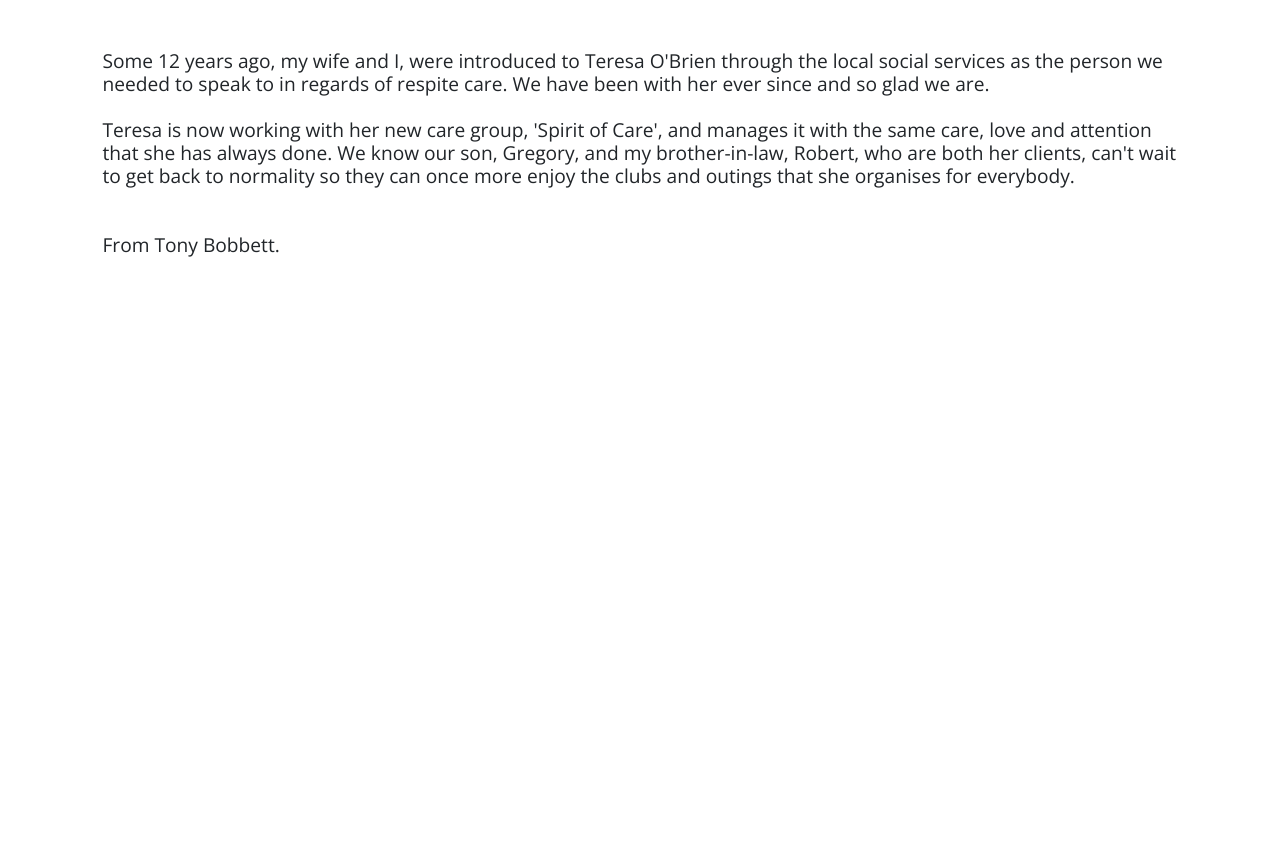
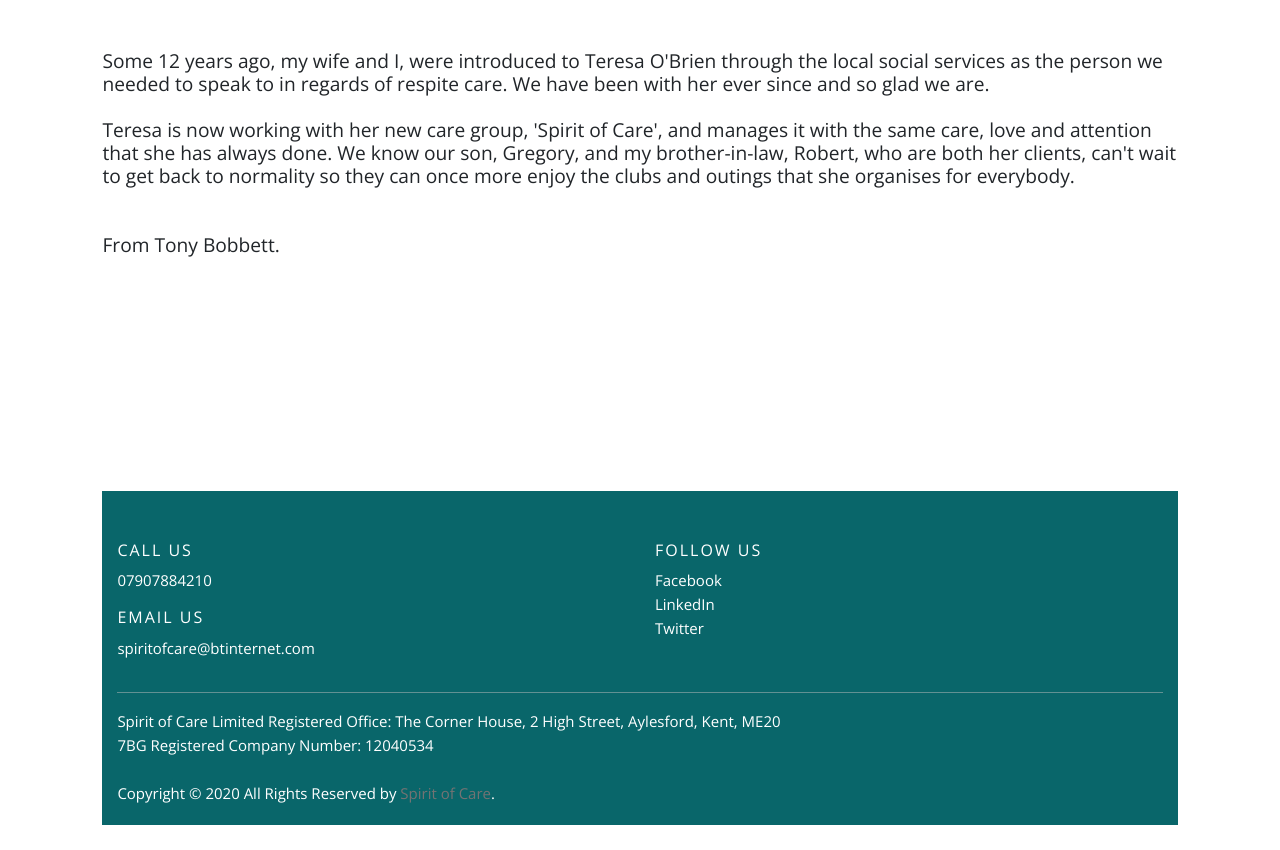
Before and after one commit to laudarroux/Web_code, a plain HTML site: page testimonials.html in a window 1280 px wide. Shown: the part 888-1738 px from the top of the page. Before the commit the page ends 1405 px from the top, so only its background shows below. Drawn offline with nearby package versions, Linux system fonts and the light colour scheme.

Commit message:
Update testimonials.html

```diff
--- a/testimonials.html
+++ b/testimonials.html
@@ -46,4 +46,39 @@
       <h2><br><br>Some 12 years ago, my wife and I, were introduced to Teresa O'Brien through the local social services as the person we needed to speak to in regards of respite care. We have been with her ever since and so glad we are.<br><br>Teresa is now working with her new care group, 'Spirit of Care', and manages it with the same care, love and attention that she has always done.
 We know our son, Gregory, and my brother-in-law, Robert, who are both her clients, can't wait to get back to normality so they can once more enjoy the clubs and outings that she organises for everybody.
 <br><br><br>From Tony Bobbett.</h2>
+
+<!-- Site footer -->
+   <footer class="site-footer">
+     <div class="container">
+       <div class="row">
+         <div class="col-sm-12 col-md-6">
+           <h6>Call Us</h6>
+           <p class="text-justify">07907884210</p>
+          <h6>Email Us</h6>
+          <p class="text-justify">spiritofcare@btinternet.com</p>
+         </div>
+
+         <div class="col-xs-6 col-md-3">
+           <h6>Follow Us</h6>
+           <ul class="footer-links">
+             <li><a href="#">Facebook</a></li>
+             <li><a href="#">LinkedIn</a></li>
+             <li><a href="#">Twitter</a></li>
+           </ul>
+         </div>
+       </div>
+       <hr>
+     </div>
+     <div class="container">
+       <div class="row">
+         <div class="col-md-8 col-sm-6 col-xs-12">
+           <p class="copyright-text">Spirit of Care Limited Registered Office:  The Corner House, 2 High Street, Aylesford,  Kent, ME20 7BG Registered Company Number: 12040534
+          <br><br>Copyright &copy; 2020 All Rights Reserved by
+       <a href="index.html">Spirit of Care</a>. </p>
+         </div>
+
+
+       </div>
+     </div>
+</footer>
 </html>
```
